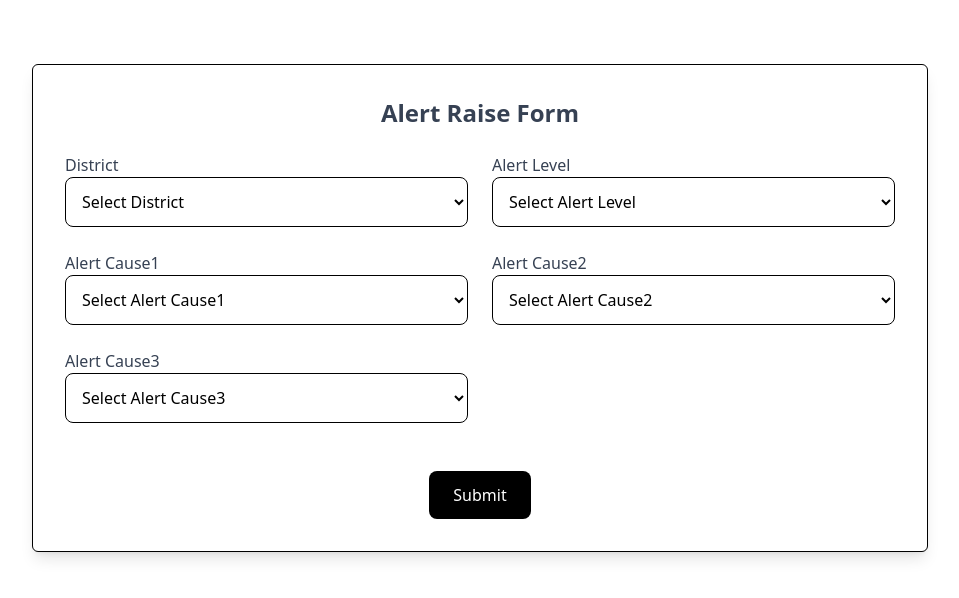
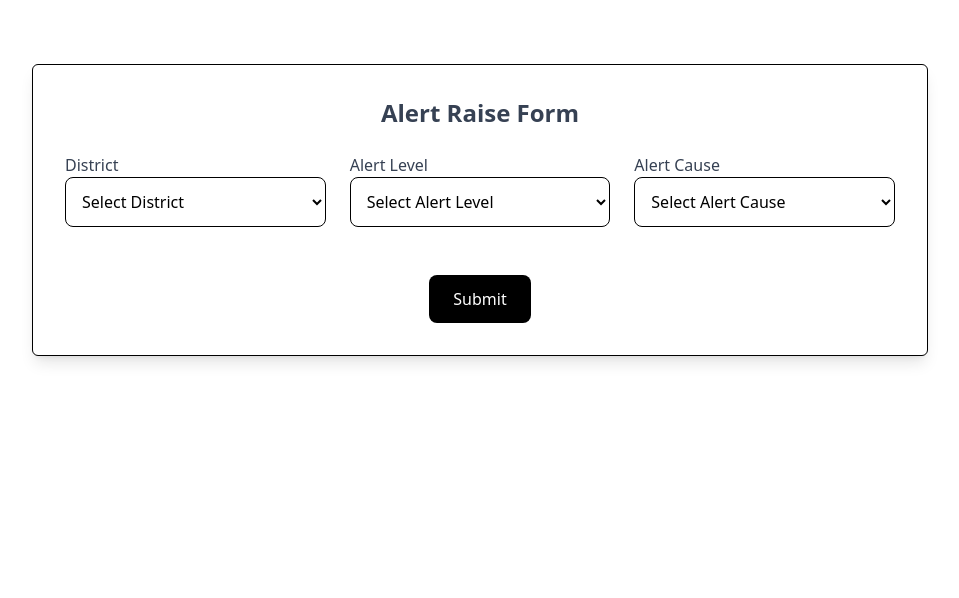
Before and after one commit to ShreyaS-2321/Khan-Abhilekh, a React (Vite) app in the folder khan-abhilekh/: page /alert in a window 1280 px wide. Shown: the top 598 px of the page, without its empty margins (160-1119 px from the left). Built offline with nearby package versions, Linux system fonts and the light colour scheme.

Commit message:
Update alert.jsx

```diff
--- a/khan-abhilekh/src/components/alert.jsx
+++ b/khan-abhilekh/src/components/alert.jsx
@@ -1,32 +1,30 @@
-import React from "react";
-import { useState } from "react";
+import React, { useState } from "react";
 import { databases } from "../../appwrite";
 import { ID } from "appwrite";
 import { AiOutlineLoading3Quarters } from "react-icons/ai";
+import { FaCircle } from "react-icons/fa";
 
 const Alertpage = () => {
   const [loading, setLoading] = useState(false);
   const [alertData, setAlertData] = useState({
     district: "",
     alertlevel: "",
-    alertcause1: "",
-    alertcause2: "",
-    alertcause3: "",
+    alertcause: "",
   });
 
-  const districtOptions = ["district1", "district2", "district3", "district4"];
-  const alertLevelOption = ["Critcial", "Moderate", "Low"];
-  const alertCauseOption1 = [
+  const districtOptions = ["District1", "District2", "District3", "District4"];
+  const alertLevelOptions = ["Critical", "Moderate", "Low"];
+  const alertCauseOptions = [
     "Cave_ins_and_Collapses",
-    "GasExplosions",
+    "Gas_Explosions",
     "Flooding",
+    "Ground_Control_Hazards",
+    "Improper_Ventilation",
+    "Heat_Stress",
+    "Equipment_Malfunctions",
+    "Minor_Injury",
+    "Major_Injury",
   ];
-  const alertCauseOption2 = [
-    "Ground_Control_Hazards",
-    "improper_ventilation",
-    "heat_stress",
-  ];
-  const alertCauseOption3 = ["Equipment_Malfunctions", "minor_injury"];
 
   const handleChange = (e) => {
     setAlertData({ ...alertData, [e.target.name]: e.target.value });
@@ -38,18 +36,17 @@ const Alertpage = () => {
 
     try {
       await databases.createDocument(
-        "67a62a0f00267d96a644",
-        "67a69d2b001432b735c4",
-        ID.unique()
-        //   formattedData
+        "67a62a0f00267d96a644", // Database ID
+        "67a69d2b001432b735c4", // Collection ID
+        ID.unique(),
+        alertData // Corrected: Passing the selected values
       );
+
       alert("Alert raised successfully!");
       setAlertData({
         district: "",
         alertlevel: "",
-        alertcause1: "",
-        alertcause2: "",
-        alertcause3: "",
+        alertcause: "",
       });
     } catch (error) {
       alert("Error submitting form: " + error.message);
@@ -63,65 +60,39 @@ const Alertpage = () => {
       <h2 className="text-2xl font-bold text-center mb-6 text-gray-700">
         Alert Raise Form
       </h2>
-      <form
-        onSubmit={handleSubmit}
-        className="grid grid-row-5 md:grid-cols-2 gap-6"
-      >
+      <form onSubmit={handleSubmit} className="grid grid-cols-1 md:grid-cols-3 gap-6">
+        {/* Dropdown Fields */}
         {[
-          { name: "District", options: districtOptions },
-          { name: "Alert Level", options: alertLevelOption },
-          { name: "Alert Cause1", options: alertCauseOption1 },
-          { name: "Alert Cause2", options: alertCauseOption2 },
-          { name: "Alert Cause3", options: alertCauseOption3 },
+          { label: "District", name: "district", options: districtOptions },
+          { label: "Alert Level", name: "alertlevel", options: alertLevelOptions },
+          { label: "Alert Cause", name: "alertcause", options: alertCauseOptions },
         ].map((field) => (
           <div key={field.name}>
-            <label className="block font-medium text-gray-700 capitalize">
-              {field.name.replace(/([A-Z])/g, " $1").trim()}
+            <label className="block font-medium text-gray-700">
+              {field.label}
             </label>
             <select
               name={field.name}
               value={alertData[field.name]}
               onChange={handleChange}
               className="w-full border rounded-lg p-3 focus:outline-none focus:ring-2 focus:ring-gray-500"
+              required
             >
-              <option value="">Select {field.name}</option>
+              <option value="">Select {field.label}</option>
               {field.options.map((option) => (
                 <option key={option} value={option}>
-                  {option}
+                  {option.replace(/_/g, " ")}
                 </option>
               ))}
             </select>
           </div>
         ))}
-        {Object.keys(alertData)
-          .filter(
-            (key) =>
-              ![
-                "district",
-                "alertlevel",
-                "alertcause1",
-                "alertcause2",
-                "alertcause3",
-              ].includes(key)
-          )
-          .map((field) => (
-            <div key={field}>
-              <label className="block font-medium text-gray-700 capitalize">
-                {field.replace(/([A-Z])/g, " $1").trim()}
-              </label>
-              <input
-                type="number"
-                name={field}
-                value={alertData[field]}
-                onChange={handleChange}
-                className="w-full border rounded-lg p-3 focus:outline-none focus:ring-2 focus:ring-gray-500"
-              />
-            </div>
-          ))}
-        <div className="col-span-2 flex justify-center mt-6">
+
+        {/* Submit Button */}
+        <div className="md:col-span-3 flex justify-center mt-6">
           <button
             type="submit"
-            className="px-6 py-3 bg-black text-white rounded-lg hover:bg-black transition-all flex items-center gap-2"
+            className="px-6 py-3 bg-black text-white rounded-lg hover:bg-gray-900 transition-all flex items-center gap-2 cursor-pointer"
             disabled={loading}
           >
             {loading ? (
```
